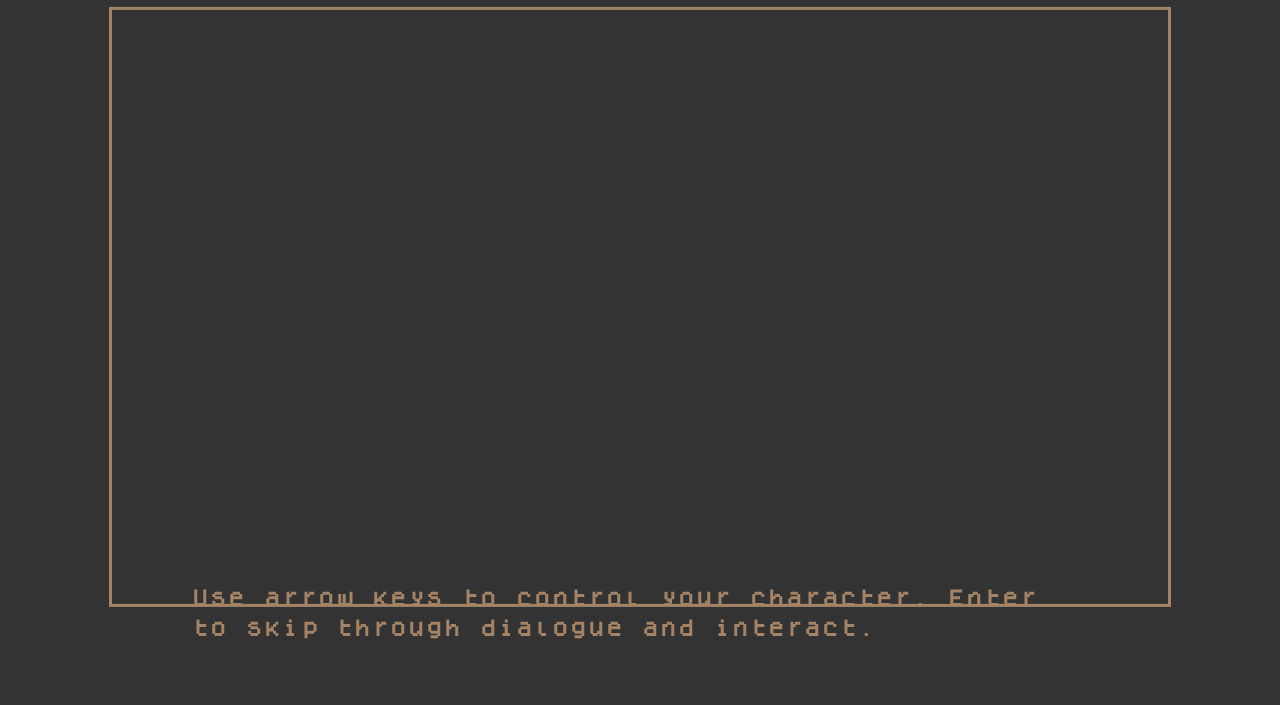
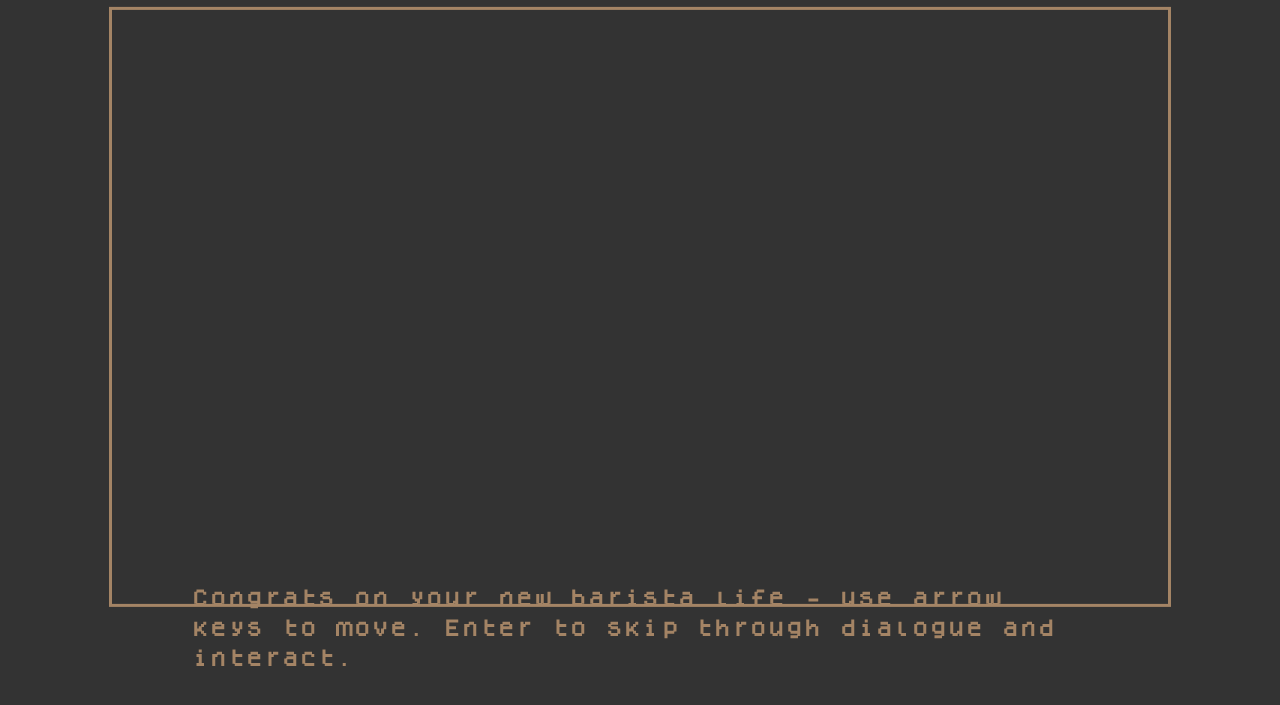
Before and after one commit to tammyhu22/tiny-cafe-prototype, a website built with Vite: page index.html in a window 1280 px wide. Shown: the part 75-780 px from the top of the page. Built offline with nearby package versions, Linux system fonts and the light colour scheme.

Commit message:
push title

```diff
--- a/index.html
+++ b/index.html
@@ -35,7 +35,7 @@
     <script src="./init.js" ></script>
 
     <div class = "subtitle">
-      <h1>Use arrow keys to control your character. Enter to skip through dialogue and interact.</h1>
+      <h1>Congrats on your new barista life - use arrow keys to move. Enter to skip through dialogue and interact.</h1>
     </div>
 
   </body>
```
